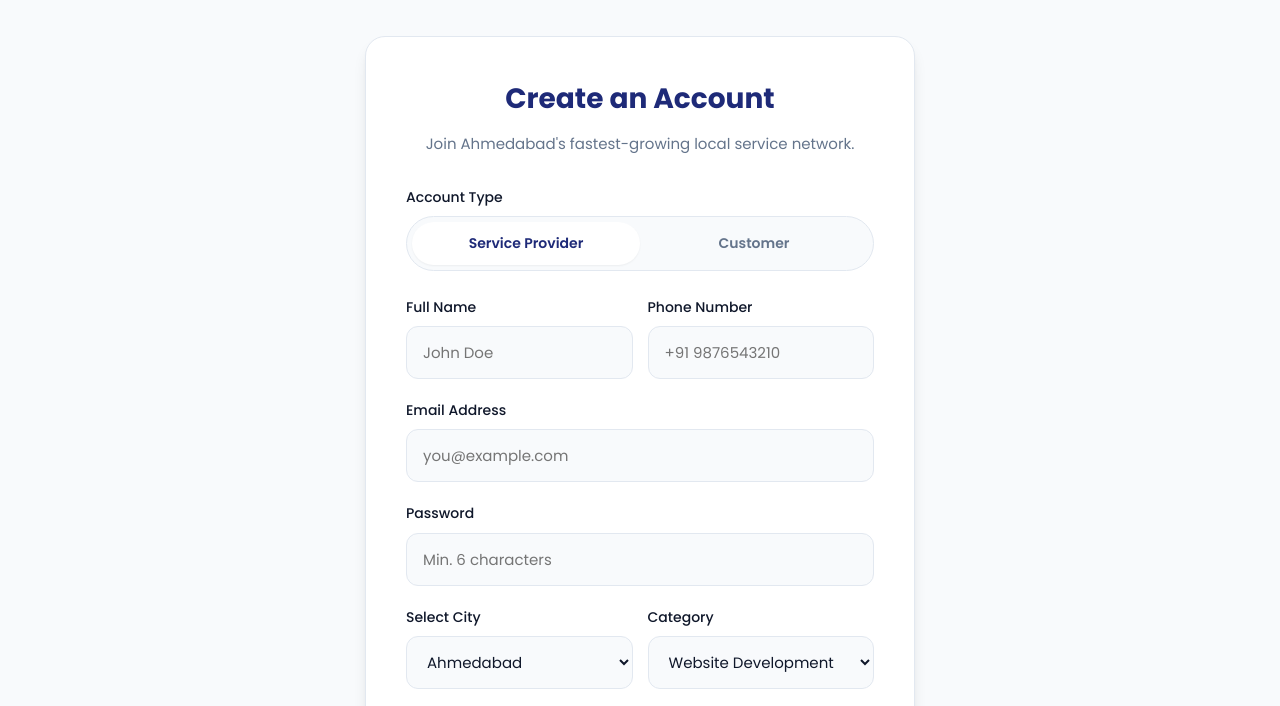
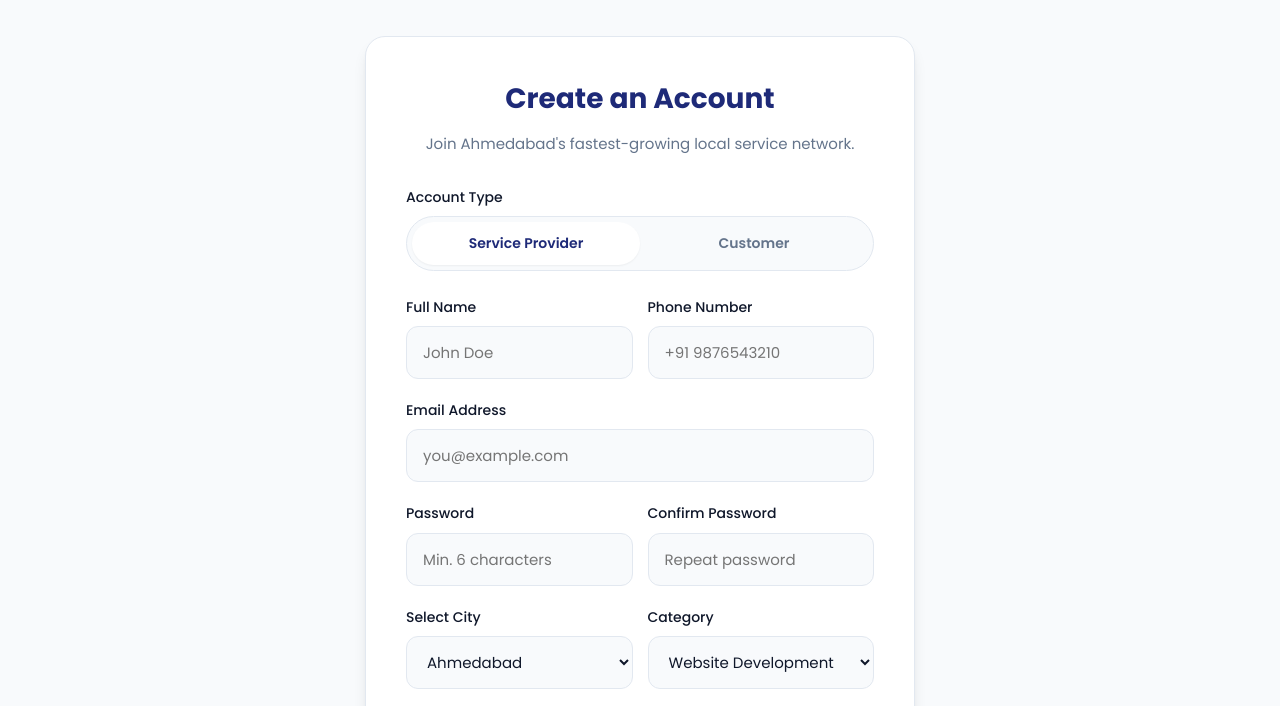
Before and after one commit to techdhruv181/citysetu, a plain HTML site: page join.html in a window 1280 px wide. Shown: the part 75-781 px from the top of the page. Drawn offline with Linux system fonts and the light colour scheme.

Commit message:
Fix register form: add confirmPassword field & save city value

```diff
--- a/join.html
+++ b/join.html
@@ -76,9 +76,15 @@
         <input type="email" id="email" placeholder="you@example.com" required>
       </div>
 
-      <div class="form-group">
-        <label for="password">Password</label>
-        <input type="password" id="password" placeholder="Min. 6 characters" required>
+      <div style="display: flex; gap: 15px;">
+        <div class="form-group" style="flex: 1;">
+          <label for="password">Password</label>
+          <input type="password" id="password" placeholder="Min. 6 characters" required>
+        </div>
+        <div class="form-group" style="flex: 1;">
+          <label for="confirmPassword">Confirm Password</label>
+          <input type="password" id="confirmPassword" placeholder="Repeat password" required>
+        </div>
       </div>
 
       <div id="providerFields">
--- a/js/join.js
+++ b/js/join.js
@@ -22,6 +22,8 @@ form.addEventListener("submit", async (e) => {
   const phone = document.getElementById("phone").value.trim();
   const category = document.getElementById("category").value.trim();
   const priceStart = Number(document.getElementById("priceStart").value);
+
+  const city = document.getElementById("city") ? document.getElementById("city").value : "Ahmedabad";
 
   const password = document.getElementById("password").value;
   const confirmPassword = document.getElementById("confirmPassword").value;
@@ -73,6 +75,7 @@ form.addEventListener("submit", async (e) => {
         name,
         email,
         phone,
+        city,
         category: category,
         priceStart,
         role: "provider",
```
